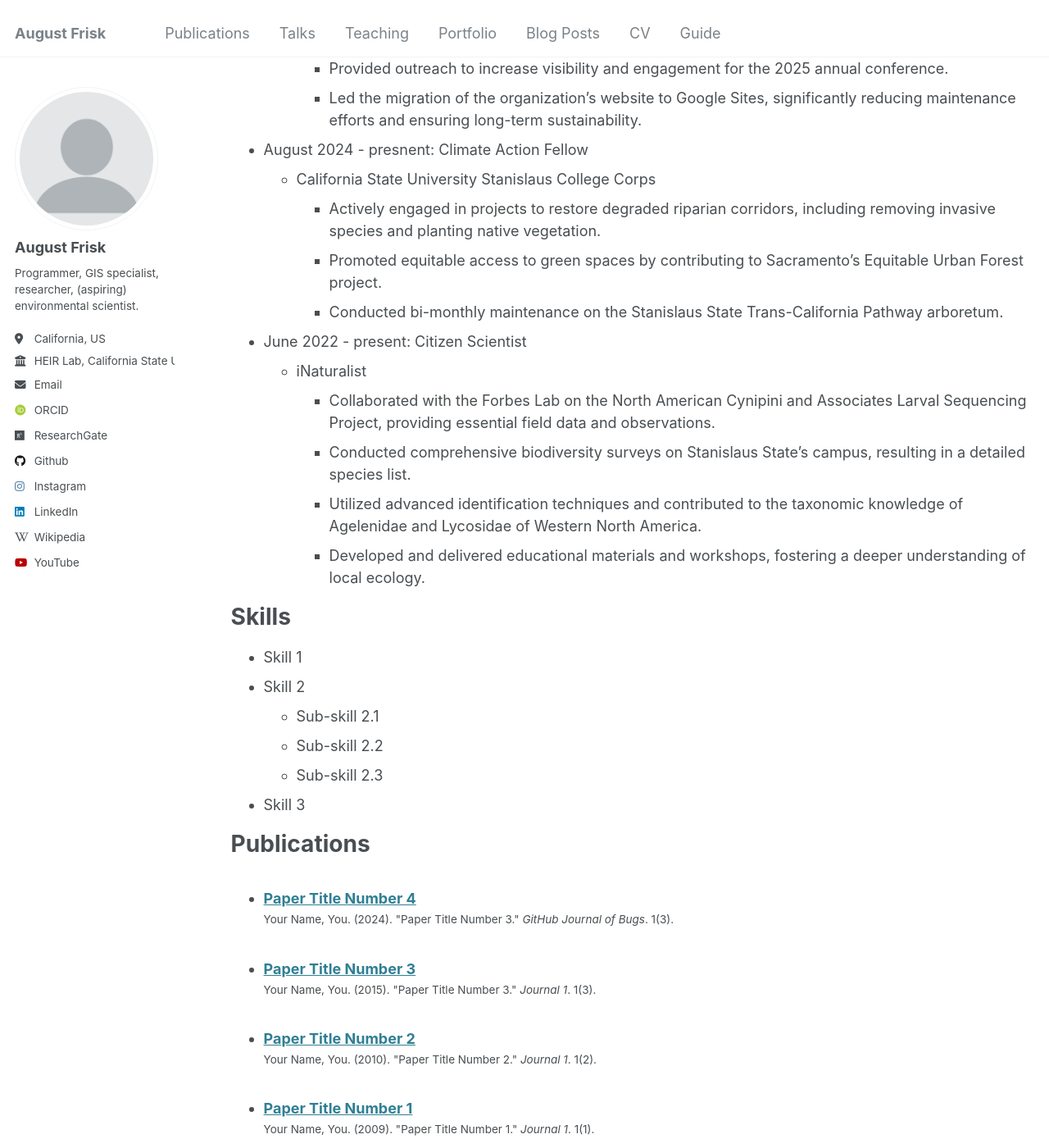
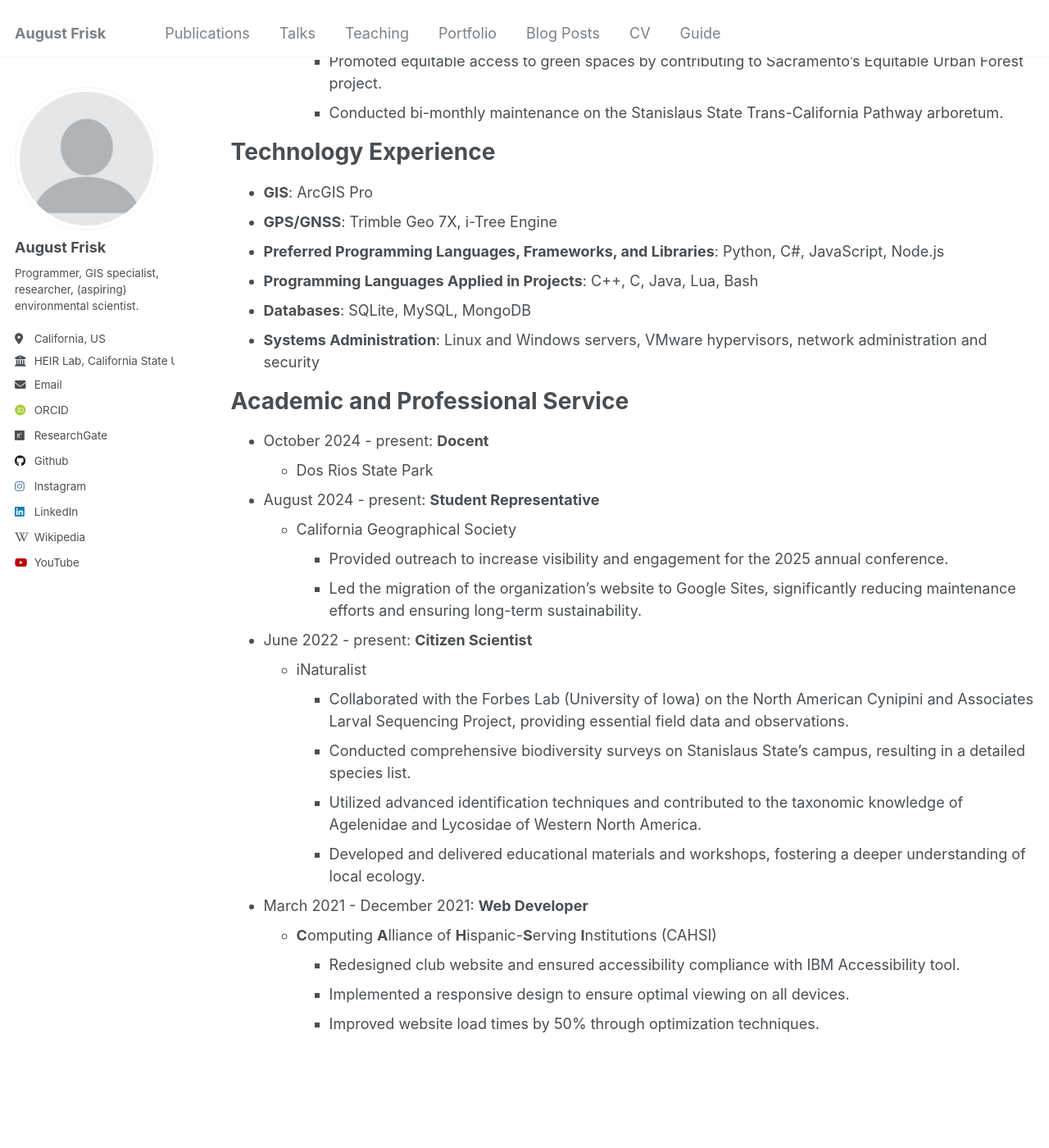
Before and after one commit to 4N0NYM0U5MY7H/4N0NYM0U5MY7H.github.io, a Jekyll site: the page built from _pages/cv.md, in a window 1280 px wide and 1400 px high, scrolled down 614 px. Shown: the whole window at 82% size. Built offline with Jekyll 4.4.1, drawn with Linux system fonts in a browser that asks for light colours; some web fonts are replaced; some of the changed text lies outside the part shown.

Commit message:
Update cv.md

```diff
--- a/_pages/cv.md
+++ b/_pages/cv.md
@@ -16,43 +16,29 @@ Education
 
 Work experience
 ======
-* January 2025 - present: Research Assistant
+* January 2025 - present: **Research Assistant**
   * **H**uman-**E**nvironment **I**nteraction **R**esearh (HEIR) Lab, California State University Stanislaus
   * Supervisor: José R. Díaz-Garayúa.
 
-* October 2024 - present: GIS Intern
+* October 2024 - present: **GIS Intern**
   * California State University Stanislaus
 
-* October 2024 - present: Docent
-  * Dos Rios, California State Parks
-
-* August 2024 - present: Student Representative
-  * California Geographical Society
-    * Provided outreach to increase visibility and engagement for the 2025 annual conference.
-    * Led the migration of the organization's website to Google Sites, significantly reducing maintenance efforts and ensuring long-term sustainability.
-
-* August 2024 - presnent: Climate Action Fellow
+* August 2024 - present: **Climate Action Fellow**
   * California State University Stanislaus College Corps
     * Actively engaged in projects to restore degraded riparian corridors, including removing invasive species and planting native vegetation.
     * Promoted equitable access to green spaces by contributing to Sacramento's Equitable Urban Forest project.
     * Conducted bi-monthly maintenance on the Stanislaus State Trans-California Pathway arboretum.
 
-* June 2022 - present: Citizen Scientist
-  * iNaturalist
-    * Collaborated with the Forbes Lab on the North American Cynipini and Associates Larval Sequencing Project, providing essential field data and observations.
-    * Conducted comprehensive biodiversity surveys on Stanislaus State's campus, resulting in a detailed species list.
-    * Utilized advanced identification techniques and contributed to the taxonomic knowledge of Agelenidae and Lycosidae of Western North America.
-    * Developed and delivered educational materials and workshops, fostering a deeper understanding of local ecology.
+Technology Experience
+======
+* **GIS**: ArcGIS Pro
+* **GPS/GNSS**: Trimble Geo 7X, i-Tree Engine
+* **Preferred Programming Languages, Frameworks, and Libraries**: Python, C#, JavaScript, Node.js
+* **Programming Languages Applied in Projects**: C++, C, Java, Lua, Bash
+* **Databases**: SQLite, MySQL, MongoDB
+* **Systems Administration**: Linux and Windows servers, VMware hypervisors, network administration and security
 
-Skills
-======
-* Skill 1
-* Skill 2
-  * Sub-skill 2.1
-  * Sub-skill 2.2
-  * Sub-skill 2.3
-* Skill 3
-
+<!--
 Publications
 ======
   <ul>{% for post in site.publications reversed %}
@@ -70,7 +56,27 @@ Teaching
   <ul>{% for post in site.teaching reversed %}
     {% include archive-single-cv.html %}
   {% endfor %}</ul>
+-->
 
-Service and leadership
+Academic and Professional Service
 ======
-* Currently signed in to 43 different slack teams
+* October 2024 - present: **Docent**
+  * Dos Rios State Park
+
+* August 2024 - present: **Student Representative**
+  * California Geographical Society
+    * Provided outreach to increase visibility and engagement for the 2025 annual conference.
+    * Led the migration of the organization's website to Google Sites, significantly reducing maintenance efforts and ensuring long-term sustainability.
+
+* June 2022 - present: **Citizen Scientist**
+  * iNaturalist
+    * Collaborated with the Forbes Lab (University of Iowa) on the North American Cynipini and Associates Larval Sequencing Project, providing essential field data and observations.
+    * Conducted comprehensive biodiversity surveys on Stanislaus State's campus, resulting in a detailed species list.
+    * Utilized advanced identification techniques and contributed to the taxonomic knowledge of Agelenidae and Lycosidae of Western North America.
+    * Developed and delivered educational materials and workshops, fostering a deeper understanding of local ecology.
+
+* March 2021 - December 2021: **Web Developer**
+  * **C**omputing **A**lliance of **H**ispanic-**S**erving **I**nstitutions (CAHSI)
+    * Redesigned club website and ensured accessibility compliance with IBM Accessibility tool.
+    * Implemented a responsive design to ensure optimal viewing on all devices.
+    * Improved website load times by 50% through optimization techniques.
```
